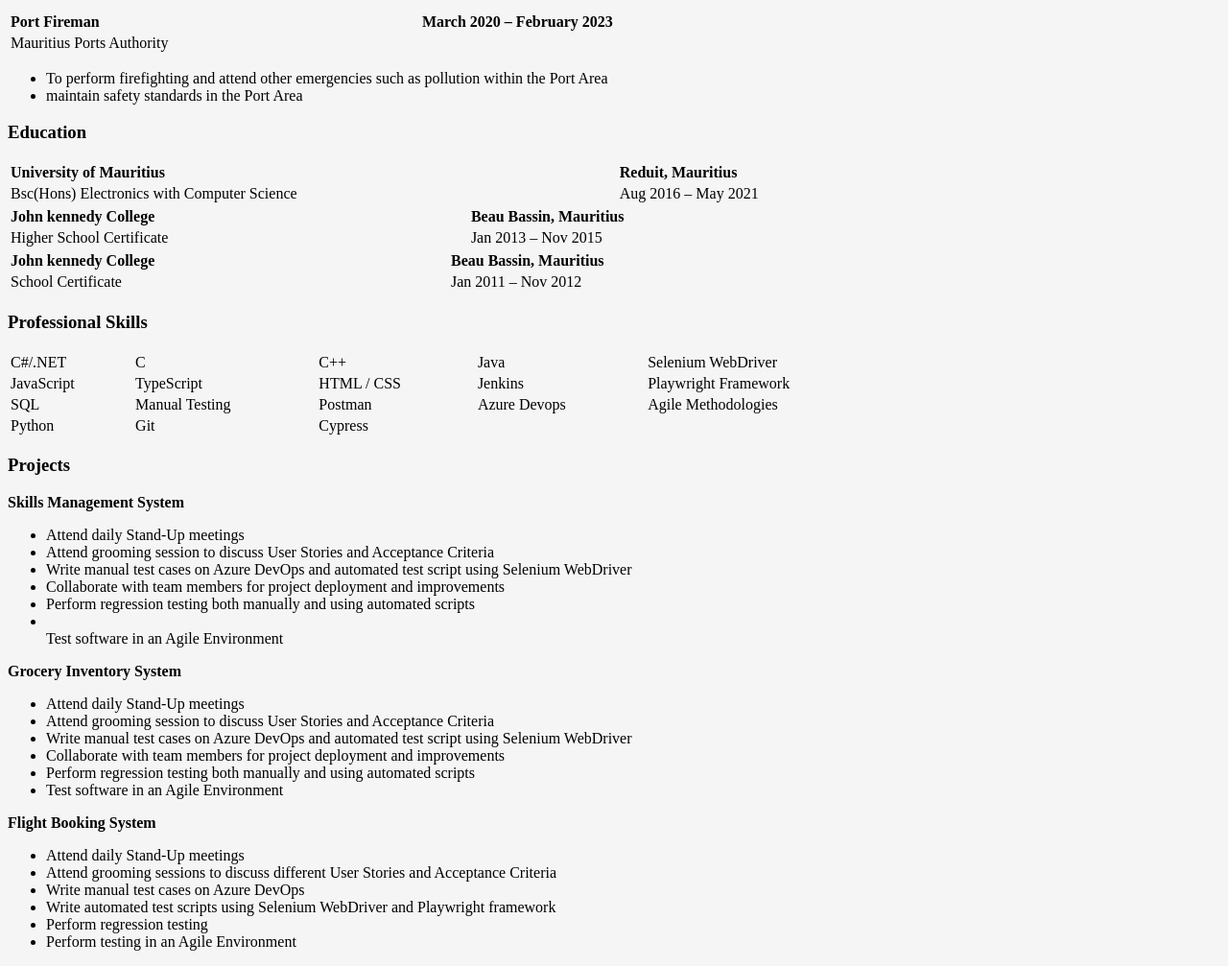
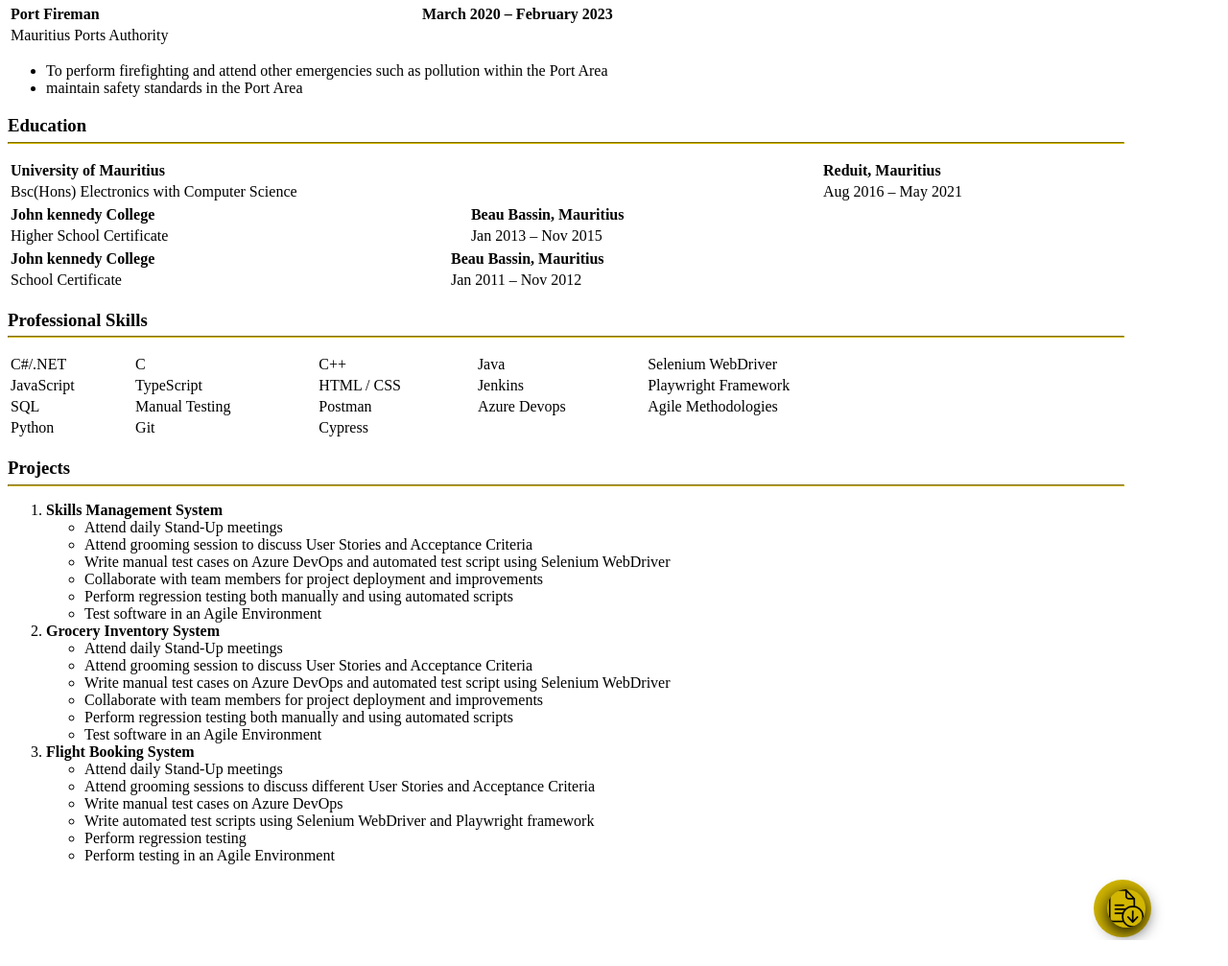
Before and after one commit to prav1807/Resume, a plain HTML site: page index.html in a window 1280 px wide. Shown: the part 592-1599 px from the top of the page at 96% size. After the commit the page ends 1572 px from the top, so only its background shows below. Drawn offline with Linux system fonts and the light colour scheme.

Commit message:
Added button

```diff
--- a/index.html
+++ b/index.html
@@ -15,7 +15,9 @@
 <h1>BOODHOO SHASHIRAJ</h1>
 
 <!-- Profile Picutre -->
-<img src="../Resume/profilePicture.jpg" alt="Profile Picture">
+<div class="propicture">
+    <img src="../Resume/profilePicture.jpg" alt="Profile Picture" id="profilepic">
+</div>
 
 <strong>Automation Quality Engineer<br>
     Badamier Road, Calebasses, Pamplemousses<br>
@@ -26,6 +28,7 @@
 <!-- Professional Section - 1st part of CV-->
 
 <h3>Professional Summary</h3>
+<hr>
 
 <p> A skilled and adaptable Automation Quality Engineer with experience in Manual, Automation Testing, with Selenium WebDriver, Playwright, Cypress, and API Testing.
     Good at picking up new programming languages and tools. A quick learner with good analytical skills, which enables me to provide effective solutions.
@@ -36,8 +39,9 @@
 
 <!-- Professional Section - 1st part of CV-->
 <h3>Professional Experience</h3>
+<hr>
 
-<table>
+<table id="automation">
     <tr>
         <td><b>Junior Automation Quality Engineer </b></td>
         <td><b>March 2023 - Present</b></td>
@@ -60,7 +64,7 @@
     <li>Test software in an Agile Environment</li>
 </ul>
 
-<table>
+<table id="portfireman">
     <tr>
         <td><b>Port Fireman<b></td>
         <td><b>March 2020 – February 2023</b></td>
@@ -77,8 +81,9 @@
 
 <!-- Educational Section - 2nd part of CV-->
 <h3>Education</h3>
+<hr>
 
-<table>
+<table id="education">
     <tr>
         <td><b>University of Mauritius <b></td>
         <td><b>Reduit, Mauritius </b></td>
@@ -113,6 +118,7 @@
 
 <!-- Skills Section - 3rd part of CV-->
 <h3>Professional Skills</h3>
+<hr>
 
 <table>
     <tr>
@@ -147,17 +153,10 @@
 
 <!-- Projects Section - last part of CV-->
 <h3>Projects</h3>
+<hr>
 
-<b> Skills Management System </b>
-<ul>
-    <li>Attend daily Stand-Up meetings</li>
-    <li>Attend grooming session to discuss User Stories and Acceptance Criteria</li>
-    <li>Write manual test cases on Azure DevOps and automated test script using Selenium WebDriver</li>
-    <li>Collaborate with team members for project deployment and improvements</li>
-    <li>Perform regression testing both manually and using automated scripts</li>
-    <li></li>Test software in an Agile Environment</Ul>
-
-<b>Grocery Inventory System</b>
+<ol>
+    <li><b> Skills Management System </b></li>
         <ul>
         <li>Attend daily Stand-Up meetings</li>
         <li>Attend grooming session to discuss User Stories and Acceptance Criteria</li>
@@ -167,7 +166,17 @@
         <li>Test software in an Agile Environment</li>
         </ul>
 
-<b>Flight Booking System</b>
+    <li><b>Grocery Inventory System</b></li>
+        <ul>
+        <li>Attend daily Stand-Up meetings</li>
+        <li>Attend grooming session to discuss User Stories and Acceptance Criteria</li>
+        <li>Write manual test cases on Azure DevOps and automated test script using Selenium WebDriver</li>
+        <li>Collaborate with team members for project deployment and improvements</li>
+        <li>Perform regression testing both manually and using automated scripts</li>
+        <li>Test software in an Agile Environment</li>
+        </ul>
+
+    <li><b>Flight Booking System</b></li>
         <ul>
         <li>Attend daily Stand-Up meetings</li>
         <li>Attend grooming sessions to discuss different User Stories and Acceptance Criteria</li>
@@ -176,6 +185,13 @@
         <li>Perform regression testing</li>
         <li>Perform testing in an Agile Environment</li>
         </ul>
+</ol>
+
+<div id="download">
+    <button id="button1">
+        <img src="../Resume/download.png" id="saveCV">
+    </button>
+</div>
 
 
 </body>
--- a/styles.css
+++ b/styles.css
@@ -1,13 +1,59 @@
-body {
-    background: whitesmoke;
+/* body{
+    background-image: url("../Resume/Background1.jpg");
+    background-size: cover;
+    background-repeat: no-repeat;
+} */
+
+img {
+    height: auto;
+    width: 20%;
+    float: right;
+    border-radius: 100%;
+    box-shadow: 0px 5px 18px black;
 }
 
-img {
-    height: 15%;
-    width: 15%;
-    float: right;
+.propicture {
+    position: absolute;
+    top: 30px;
+    right: 100px;
 }
 
 table {
     width: 75%;
 }
+
+hr {
+    border-color: #D2B600;
+    margin-right: 100px;
+    margin-top: -0.8em;
+    margin-bottom: 1.0em;
+}
+
+#automation, #education {
+    width: 100%;
+}
+
+#button1 {
+    width: 60px;
+    height: 60px;
+    background-color: #D2B600;
+    border-radius: 50%;
+    border: none;
+    display: inline-block;
+    align-items: center;
+    justify-content: center;
+    cursor: pointer;
+    text-decoration: none;
+}
+
+#saveCV {
+    width: 40px;
+    height: 40px;
+}
+
+#download {
+    position: absolute;
+    right: 0;
+    margin-bottom: 100px;
+    margin-right: 5.0em;
+}
```
Also changed, not shown: Background1.jpg (added), download.png (added). Lines whose indentation alone changed are shown as unchanged.
